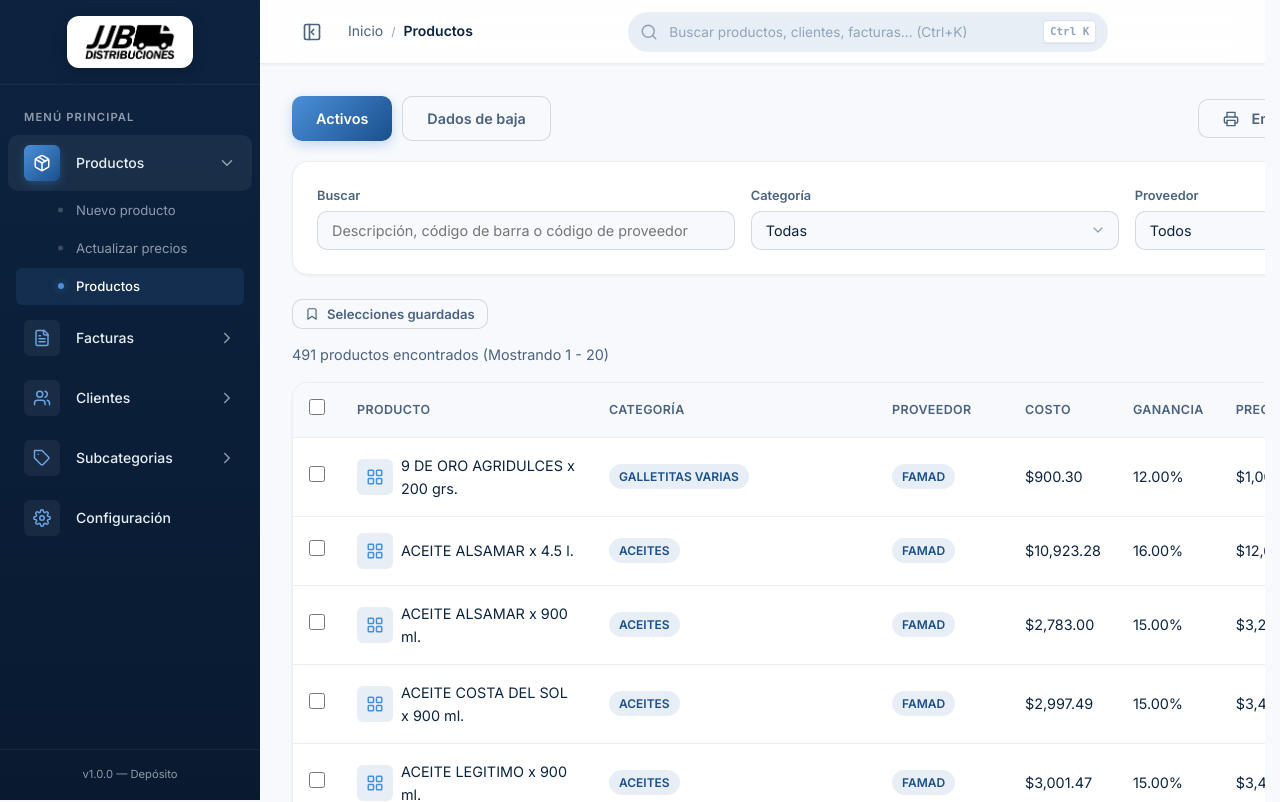
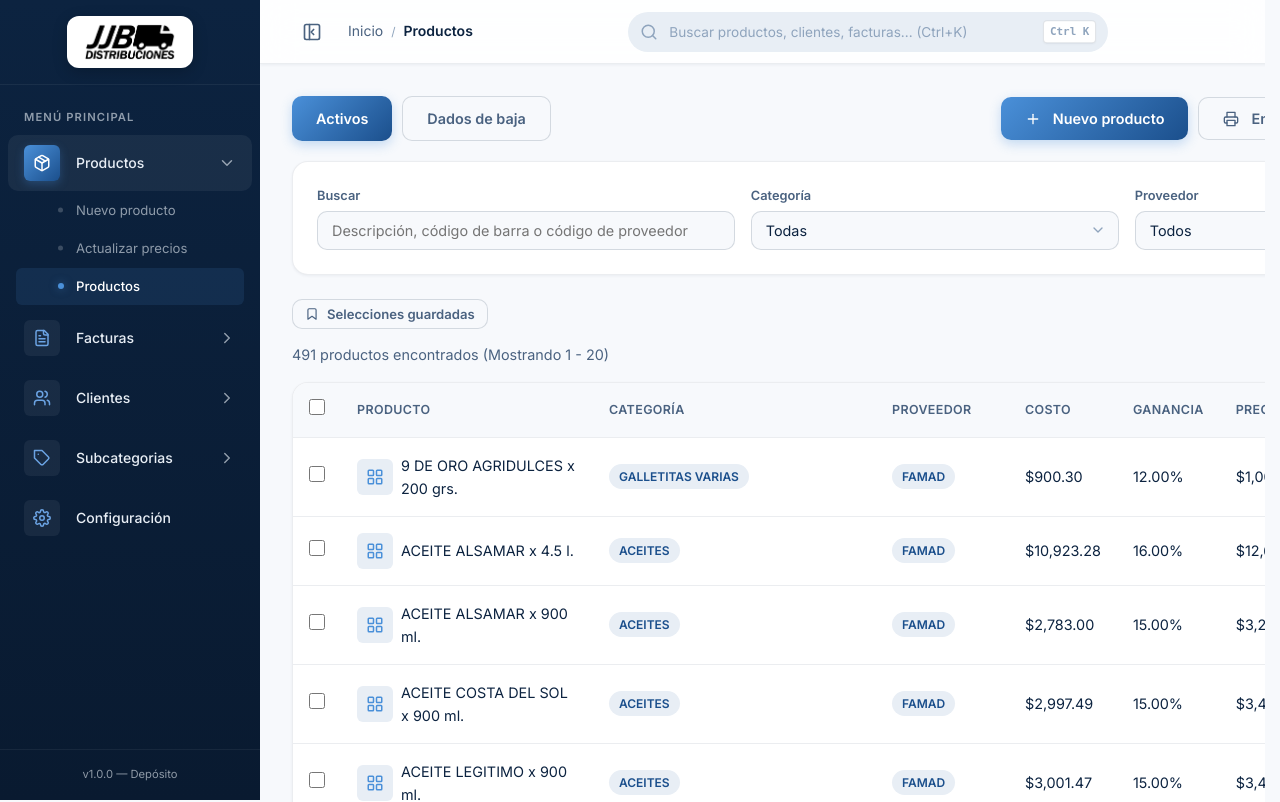
Before and after one commit to tomiingm/deposito, a Flask app: page /productos/ in a window 1280 px wide. Shown: the top 802 px of the page. Run offline with Flask 3, Linux system fonts and the light colour scheme; data comes from the database, SQL or seed files in the repository.

Commit message:
ACT-18 | Detalles relacionados a la grilla de productos

```diff
--- a/app/routes/productos.py
+++ b/app/routes/productos.py
@@ -617,7 +617,7 @@ def listar_productos():
         LEFT JOIN subcategoria s ON s.id_subcategoria = p.id_subcategoria
         LEFT JOIN proveedor pr ON pr.id_proveedor = p.id_proveedor
         WHERE {where_clause}
-        ORDER BY p.descripcion
+        ORDER BY p.descripcion ASC
         LIMIT %s OFFSET %s
     """
 
--- a/app/templates/productos/listar.html
+++ b/app/templates/productos/listar.html
@@ -26,6 +26,14 @@
         <a href="{{ url_for('productos.listar_productos') }}?estado=inactivos{% if query %}&q={{ query }}{% endif %}{% if id_subcategoria %}&id_subcategoria={{ id_subcategoria }}{% endif %}{% if id_proveedor %}&id_proveedor={{ id_proveedor }}{% endif %}" class="btn {% if estado == 'inactivos' %}btn--primary{% else %}btn--secondary{% endif %}">Dados de baja</a>
     </div>
 
+    <div style="display: flex; gap: 10px; flex-wrap: wrap;">
+        <a href="{{ url_for('productos.nuevo_producto') }}" class="btn btn--primary">
+            <svg xmlns="http://www.w3.org/2000/svg" viewBox="0 0 24 24" fill="none" stroke="currentColor" stroke-width="2" stroke-linecap="round" stroke-linejoin="round" width="16" height="16" style="vertical-align: -3px; margin-right: 4px;">
+                <path d="M5 12h14"/>
+                <path d="M12 5v14"/>
+            </svg>
+            Nuevo producto
+        </a>
         <button type="button" class="btn btn--secondary" onclick="openEmitirListaModal()">
             <svg xmlns="http://www.w3.org/2000/svg" viewBox="0 0 24 24" fill="none" stroke="currentColor" stroke-width="2" stroke-linecap="round" stroke-linejoin="round" width="16" height="16" style="vertical-align: -3px; margin-right: 4px;">
                 <path d="M6 9V2h12v7"/>
@@ -34,6 +42,7 @@
             </svg>
             Emitir lista de productos
         </button>
+    </div>
 </div>
 
 <form method="GET" action="{{ url_for('productos.listar_productos') }}" class="catalog-toolbar">
```
Lines whose indentation alone changed are shown as unchanged.
